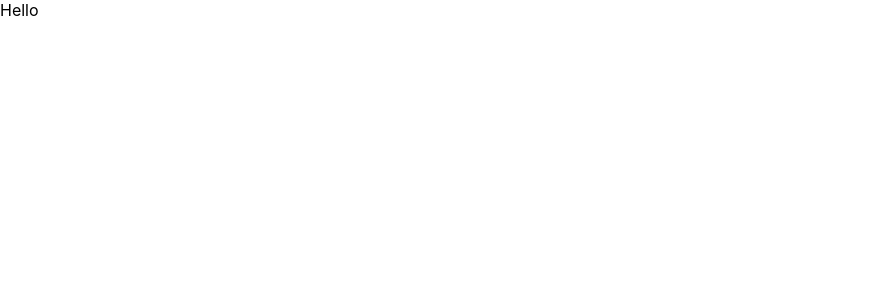
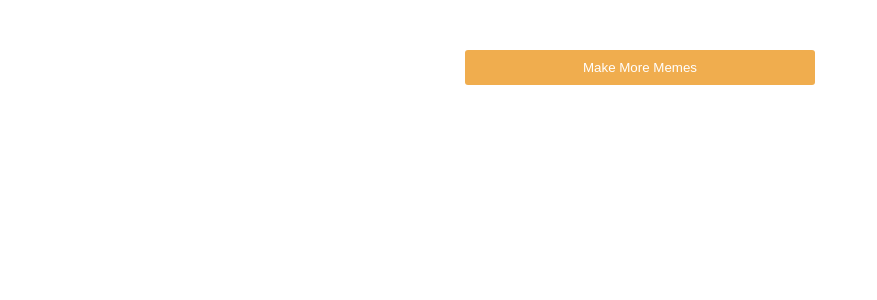
Before and after one commit to jcsgh/meme-creator, a React (Create React App) app: page /generated in a window 1280 px wide. Shown: the top 300 px of the page, without its empty margins (0-877 px from the left). Built offline with nearby package versions, Linux system fonts and the light colour scheme.

Commit message:
get meme to work

```diff
--- a/src/MemeGenerated/MemeGenerated.js
+++ b/src/MemeGenerated/MemeGenerated.js
@@ -1,5 +1,20 @@
 import React from 'react';
+import { useHistory, useLocation } from 'react-router-dom';
+import styles from './styles.module.css'
 
 export const MemeGenerated = () => {
-    return(<>Hello</>)
+
+    const history = useHistory();
+    const location = useLocation();
+    const url = new URLSearchParams(location.search).get('url');
+
+
+    return (
+        <div className={styles.container}>
+            <button onClick={() => history.push('/')} className={styles.home}>
+                Make More Memes
+            </button>
+            {url && <img src={url}/>}
+        </div>
+    )
 }
--- a/src/MemeGenerated/styles.module.css
+++ b/src/MemeGenerated/styles.module.css
@@ -0,0 +1,10 @@
+.container {
+    margin-top: 50px;
+  }
+  .copy {
+    background-color: #0275d8;
+    margin-top: 20px;
+  }
+  .home {
+    background-color: #f0ad4e;
+  }
```
